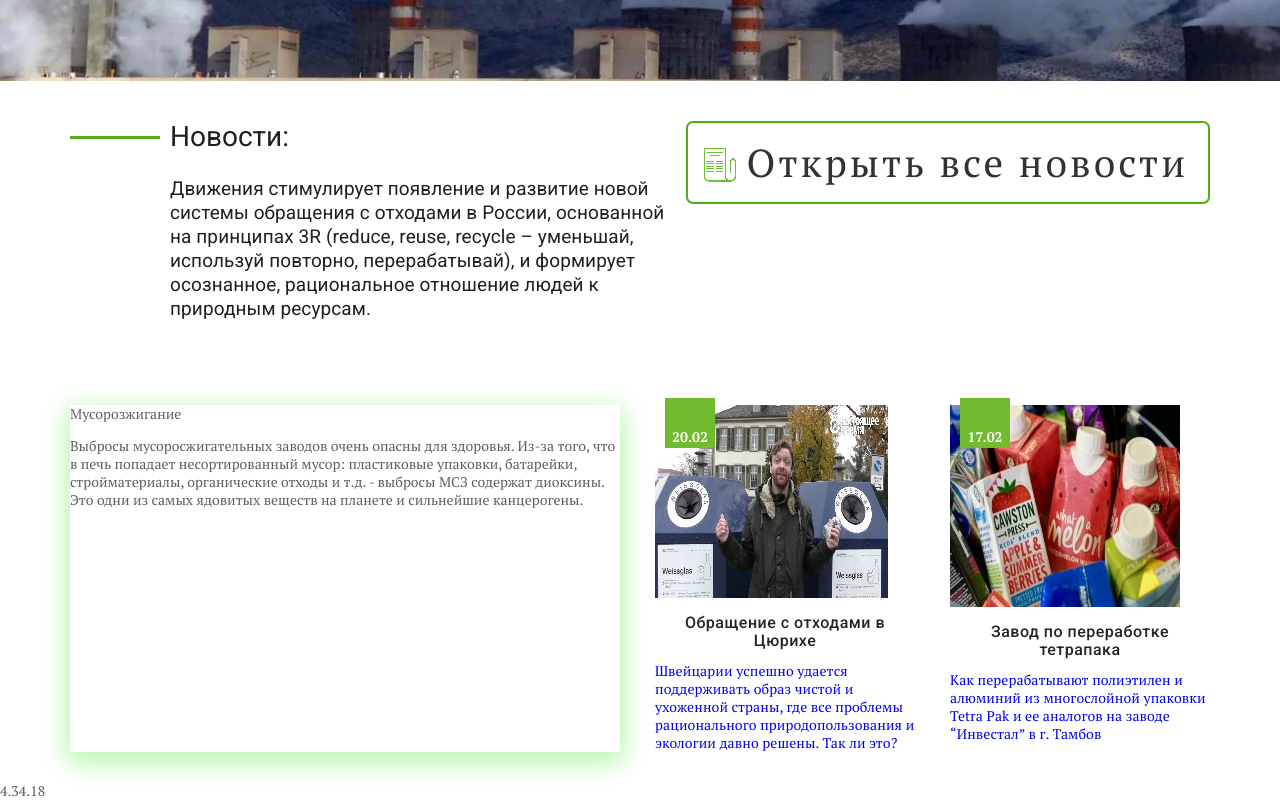
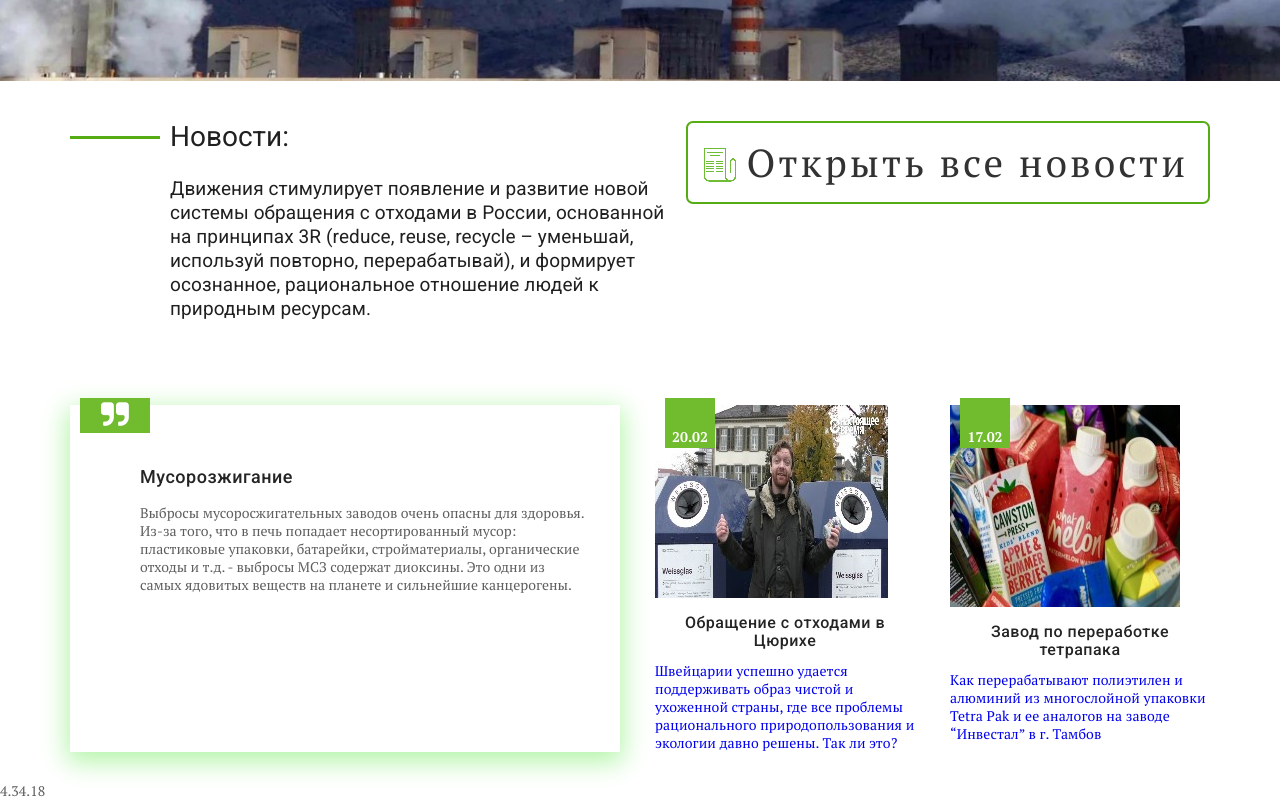
Before and after one commit to asnazarov/TestWork_of_PSD1, a plain HTML site: page index.html in a window 1280 px wide. Shown: the part 3177-3977 px from the top of the page. Drawn offline with nearby package versions, Linux system fonts and the light colour scheme; a script that the page names is missing; files whose address does not match are found by name.

Commit message:
Update style.css

```diff
--- a/CSS/style.css
+++ b/CSS/style.css
@@ -489,10 +489,37 @@ margin-right: -6px;
   width: 100%;
   background-color: #ffffff;
   box-shadow: 0px 7px 24.3px 2.7px #B4F5A9;
+  padding: 60px 35px 45px 70px;
+  position: relative;
+
 }
+.news_slider:before{
+  font-family: 'icomoon';
+  content: "\f10e";
+  color: #ffffff;
+  background-color: #71BB2F;
+  font-size: 30px;
+  width: 70px;
+  height: 35px;
+  position: absolute;
+  text-align: center;
+  line-height: 34px;
+  top: -7px;
+  left: 10px;
+}
+.news_slider-title{
+  font-size: 18px;
+  line-height: 24px;
+  color: #242424;
+  font-weight: 500;
+  font-family: 'Roboto', sans-serif;
+  letter-spacing: 0.5px;
+  margin-bottom: 15px;
 
+}
+.news_slider-text{
 
-
+}
 
 
 .news_blog{
```
